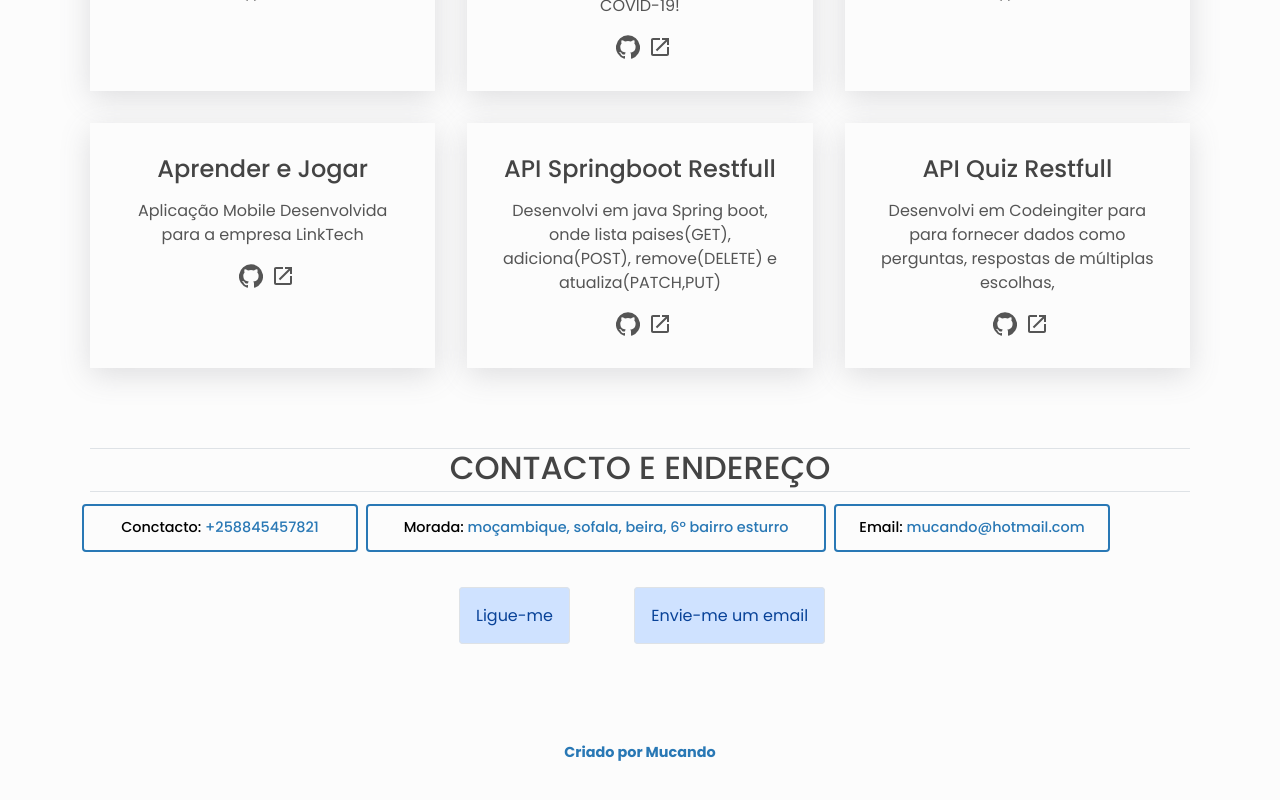
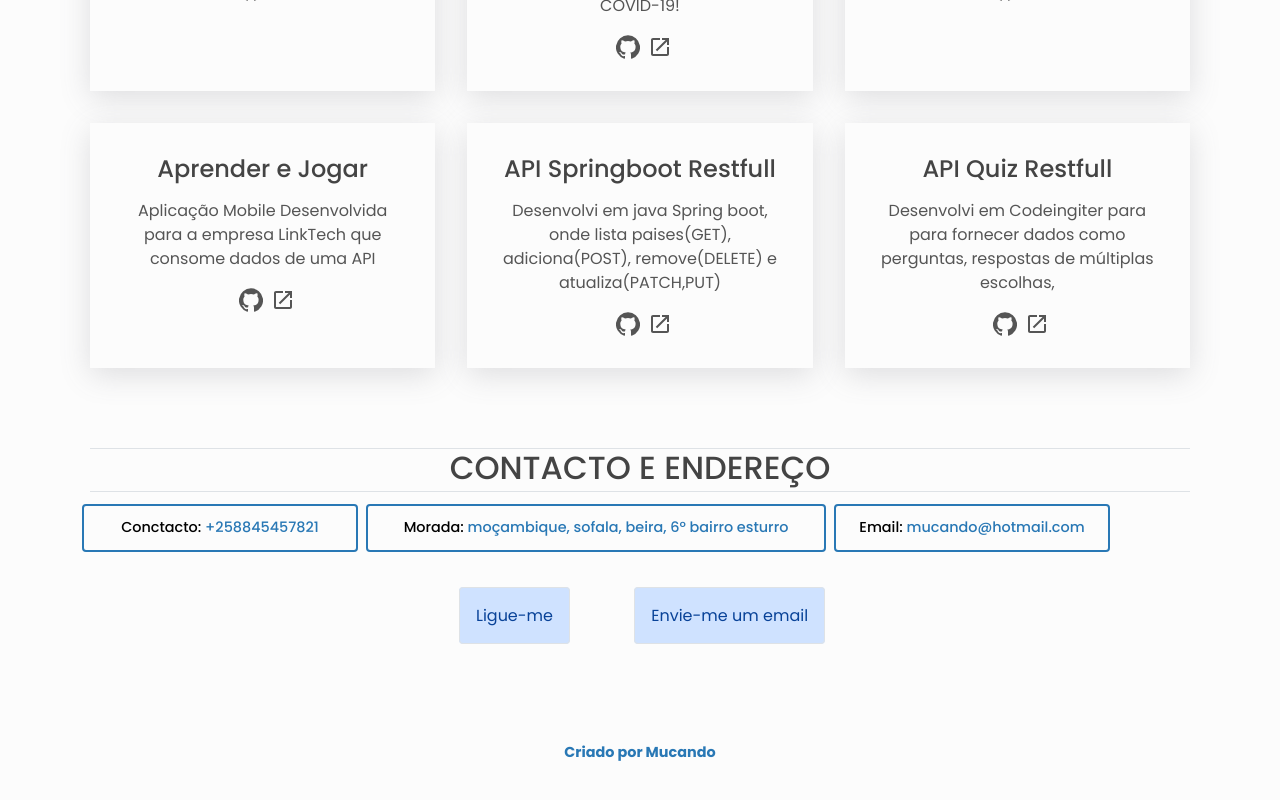
Before and after one commit to Odnacum/port_mucando, a React (Create React App) app: page / in a window 1280 px wide. Shown: the part 1329-2129 px from the top of the page. Built offline with nearby package versions, Linux system fonts and the light colour scheme.

Commit message:
Versao semi-completa

```diff
--- a/src/portfolio.js
+++ b/src/portfolio.js
@@ -32,7 +32,7 @@ const projects = [
     name: "Forúm de discussão",
     description:
       "Desenvolvi a App para a empresa LinkTech, para o uso interno do seu pessoal no que tange a descussão de conteúdos",
-    liguagens: ["Codeigniter", "JavaScript", "MySql"],
+    liguagens: ["Codeigniter", "JavaScript", "MySql","PHP"],
     sourceCode: "#",
     livePreview: "https://jogaraprender.linktec.co.mz/chat/",
   },
@@ -41,7 +41,7 @@ const projects = [
     description:
       "Desenvolvi a App para a Universidade Zambeze," +
       " para o registo e controlo de casos de COVID-19!",
-    liguagens: ["Codeigniter", "JavaScript", "MySql", "CSS"],
+    liguagens: ["Codeigniter", "JavaScript", "MySql", "CSS","PHP"],
     sourceCode: "#",
     livePreview: "https://covid19.uzcetic.ac.mz/",
   },
@@ -55,7 +55,7 @@ const projects = [
   },
   {
     name: "Aprender e Jogar",
-    description: "Aplicação Mobile Desenvolvida para a empresa LinkTech",
+    description: "Aplicação Mobile Desenvolvida para a empresa LinkTech que consome dados de uma API",
     liguagens: "Flutter",
     sourceCode: "#",
     livePreview: "https://jogaraprender.linktec.co.mz/jogaraprender.apk",
@@ -63,7 +63,7 @@ const projects = [
   {
     name: "API Springboot Restfull",
     description: "Desenvolvi em java Spring boot, onde lista paises(GET), adiciona(POST), remove(DELETE) e atualiza(PATCH,PUT)",
-    liguagens: ["Java", "Spring boot"],
+    liguagens: ["PHP", "Codeigniter"],
     sourceCode: "https://github.com/Mucando/Backend_Developer_Challenge.git",
     livePreview:
       "https://backend-dev-challenge.herokuapp.com/api/v1/paises/listarpaises",
```
